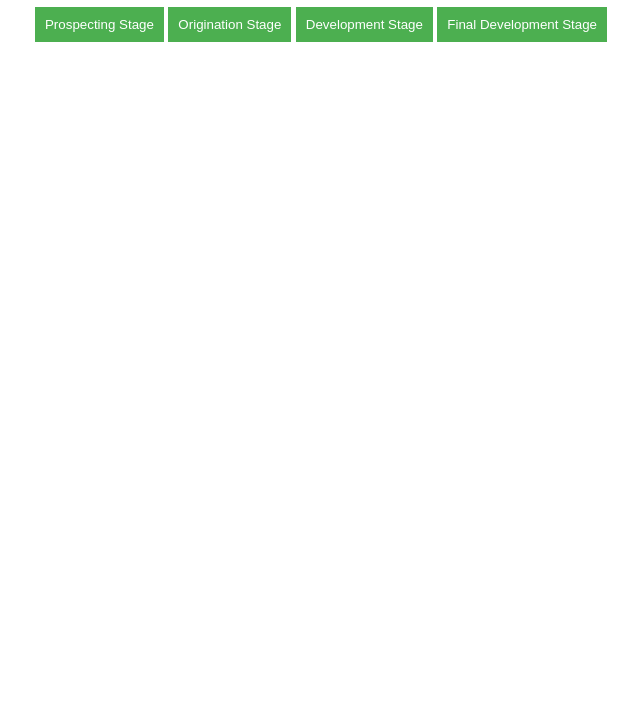
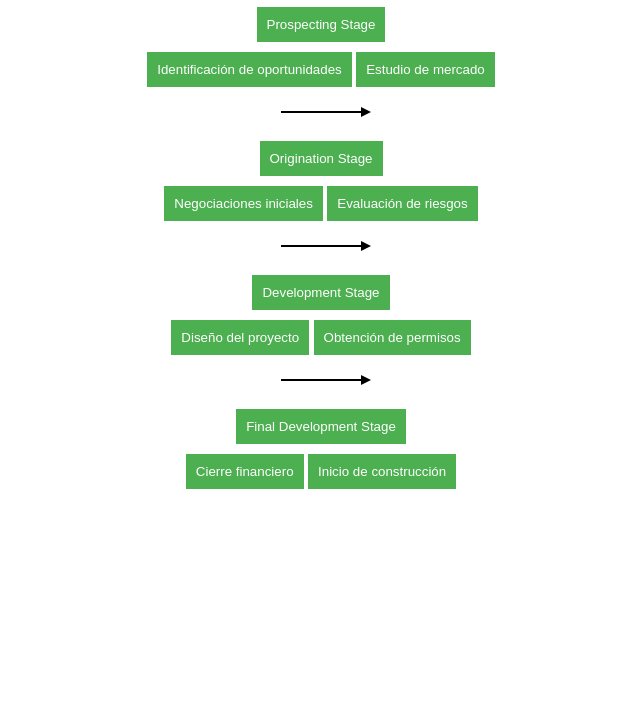
Before and after one commit to psolismalca/BD, a plain HTML site: page index.html in a window 1280 px wide. Shown: the part 73-800 px from the top of the page, without its empty margins (319-959 px from the left). Drawn offline with Linux system fonts and the light colour scheme.

Commit message:
Update index.html

```diff
--- a/index.html
+++ b/index.html
@@ -7,31 +7,64 @@
     <link rel="stylesheet" href="style.css">
 </head>
 <body>
-    <h1>Project Stages</h1>
-    <div id="diagrama">
-        <button onclick="mostrarOpciones('prospecting')">Prospecting Stage</button>
-        <div id="prospecting" class="opciones" style="display: none;">
-            <button>Land selection</button>
+    <h1>Etapas del Proyecto</h1>
+    <div class="contenedor">
+
+        <div class="nivel">
+            <div class="etapa" id="prospecting">
+                <button onclick="mostrarOpciones('prospecting-opciones')">Prospecting Stage</button>
+                <div id="prospecting-opciones" class="opciones">
+                    <button>Identificación de oportunidades</button>
                     <button>Estudio de mercado</button>
                 </div>
+            </div>
+        </div>
 
-        <button onclick="mostrarOpciones('origination')">Origination Stage</button>
-        <div id="origination" class="opciones" style="display: none;">
+        <svg class="flecha" width="100" height="50">
+            <line x1="10" y1="25" x2="90" y2="25" stroke="black" stroke-width="2" />
+            <polygon points="90,20 100,25 90,30" fill="black"/>
+        </svg>
+
+        <div class="nivel">
+            <div class="etapa" id="origination">
+                <button onclick="mostrarOpciones('origination-opciones')">Origination Stage</button>
+                <div id="origination-opciones" class="opciones">
                     <button>Negociaciones iniciales</button>
                     <button>Evaluación de riesgos</button>
                 </div>
+            </div>
+        </div>
 
-        <button onclick="mostrarOpciones('development')">Development Stage</button>
-        <div id="development" class="opciones" style="display: none;">
+        <svg class="flecha" width="100" height="50">
+            <line x1="10" y1="25" x2="90" y2="25" stroke="black" stroke-width="2" />
+            <polygon points="90,20 100,25 90,30" fill="black"/>
+        </svg>
+
+        <div class="nivel">
+            <div class="etapa" id="development">
+                <button onclick="mostrarOpciones('development-opciones')">Development Stage</button>
+                <div id="development-opciones" class="opciones">
                     <button>Diseño del proyecto</button>
                     <button>Obtención de permisos</button>
                 </div>
+            </div>
+        </div>
 
-        <button onclick="mostrarOpciones('final-development')">Final Development Stage</button>
-        <div id="final-development" class="opciones" style="display: none;">
+        <svg class="flecha" width="100" height="50">
+            <line x1="10" y1="25" x2="90" y2="25" stroke="black" stroke-width="2" />
+            <polygon points="90,20 100,25 90,30" fill="black"/>
+        </svg>
+
+        <div class="nivel">
+            <div class="etapa" id="final-development">
+                <button onclick="mostrarOpciones('final-development-opciones')">Final Development Stage</button>
+                <div id="final-development-opciones" class="opciones">
                     <button>Cierre financiero</button>
                     <button>Inicio de construcción</button>
                 </div>
+            </div>
+        </div>
+
     </div>
 
     <script src="script.js"></script>
```
Lines whose indentation alone changed are shown as unchanged.
